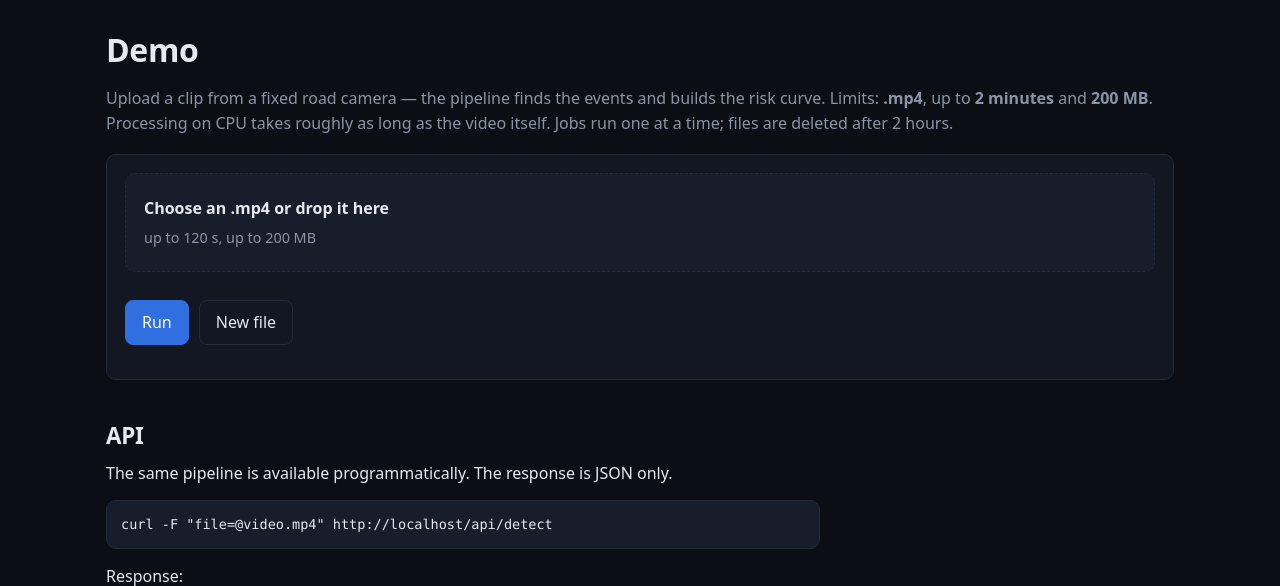
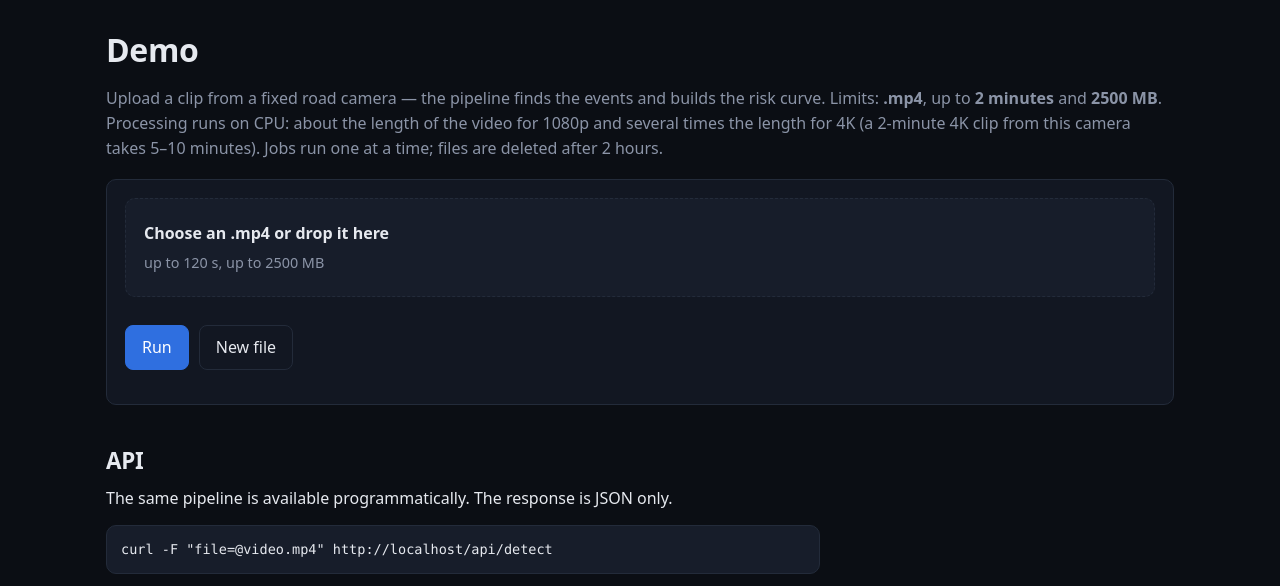
Before and after one commit to TERMINATOOOOOOOr/Zadaniye, a FastAPI app: page /demo in a window 1280 px wide. Shown: the part 57-643 px from the top of the page. Run offline with FastAPI, Linux system fonts and the light colour scheme.

Commit message:
Demo: accept 2-minute 4K clips (2.5 GB), lighter CPU settings, honest processing-time note

```diff
--- a/site/config.py
+++ b/site/config.py
@@ -31,12 +31,12 @@ MEDIA_DIR = STATIC_DIR / "media"
 ANNOTATED_DIRS = ("media", "results")  # где искать <name>_annotated.mp4, если путь не указан
 
 # --- Демо / очередь задач ---------------------------------------------------
-MAX_UPLOAD_MB = 200
+MAX_UPLOAD_MB = 2500  # 2 минуты 4K с этой камеры (147 Мбит/с) ≈ 2.2 ГБ
 MAX_DURATION_SEC = 120
 JOBS_DIR = SITE_DIR / "jobs_store"  # временные файлы задач (в .gitignore)
 JOB_TTL_SEC = 2 * 3600  # задачи старше этого удаляются
 JOB_CLEANUP_INTERVAL_SEC = 300
-RISK_FRAME_STRIDE = 2  # каждый N-й кадр идёт в RiskEstimator.step
+RISK_FRAME_STRIDE = 4  # каждый N-й кадр идёт в RiskEstimator.step (демо на CPU)
 ANNOTATE_MAX_SIDE = 960  # длинная сторона аннотированного видео
 API_WAIT_TIMEOUT_SEC = 900  # сколько /api/detect ждёт результат синхронно
 EXPECTED_DETECT_FACTOR = 1.0  # оценка: detect_events ~ N x длительность видео (для прогресс-бара)
--- a/site/templates/demo.html
+++ b/site/templates/demo.html
@@ -3,8 +3,7 @@
 {% block content %}
 <h1>Demo</h1>
 <p class="muted">Upload a clip from a fixed road camera — the pipeline finds the events and builds the risk curve.
-  Limits: <strong>.mp4</strong>, up to <strong>{{ max_sec // 60 }} minutes</strong> and <strong>{{ max_mb }} MB</strong>. Processing on CPU takes
-  roughly as long as the video itself. Jobs run one at a time; files are deleted after 2 hours.</p>
+  Limits: <strong>.mp4</strong>, up to <strong>{{ max_sec // 60 }} minutes</strong> and <strong>{{ max_mb }} MB</strong>. Processing runs on CPU: about the length of the video for 1080p and several times the length for 4K (a 2-minute 4K clip from this camera takes 5–10 minutes). Jobs run one at a time; files are deleted after 2 hours.</p>
 
 {% if not avail.solution %}
 <p class="note warn"><code>solution.py</code> is not connected to the site yet: uploads are accepted, but jobs will fail until the pipeline is published.</p>
```
